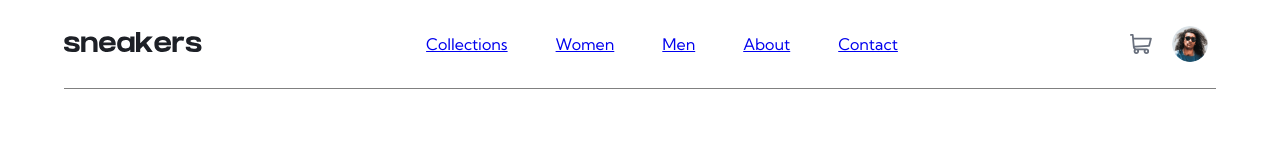
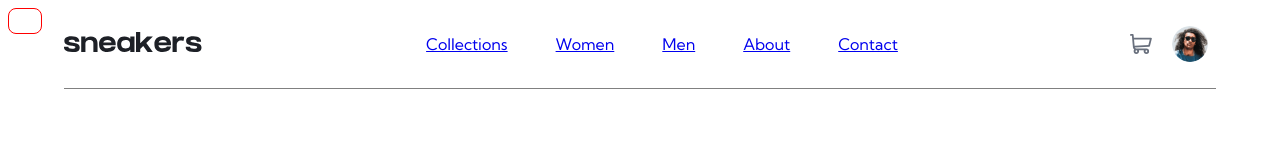
Before and after one commit to SanazBHMN/ecommerce-product-page, a React (Vite) app: page / in a window 1280 px wide. Both pictures are taken after a click on the button 1140 px from the left and 44 px from the top of the page. Shown: the top 160 px of the page. Built offline with nearby package versions, Linux system fonts and the light colour scheme.

Commit message:
Handle showing cart

```diff
--- a/package.json
+++ b/package.json
@@ -12,6 +12,7 @@
   "dependencies": {
     "@emotion/react": "^11.14.0",
     "@emotion/styled": "^11.14.0",
+    "@mui/base": "^5.0.0-beta.70",
     "@mui/material": "^7.0.2",
     "@reduxjs/toolkit": "^2.7.0",
     "react": "^19.0.0",
--- /dev/null
+++ b/src/components/Cart.tsx
@@ -0,0 +1,29 @@
+import { Unstable_Popup as BasePopup } from "@mui/base/Unstable_Popup";
+
+import { styled } from "@mui/system";
+
+const PopupBody = styled("div")(
+  ({ theme }) => `
+    width: max-content;
+    padding: 12px 16px;
+    margin: 8px;
+    border-radius: 8px;
+    border: 1px solid red;
+    z-index: 1;
+    `
+);
+
+interface CartProps {
+  id: string | undefined;
+  open: boolean | undefined;
+}
+
+function Cart({ id, open }: CartProps) {
+  return (
+    <BasePopup id={id} open={open}>
+      <PopupBody></PopupBody>
+    </BasePopup>
+  );
+}
+
+export default Cart;
--- a/src/components/CtaButton.tsx
+++ b/src/components/CtaButton.tsx
@@ -22,7 +22,7 @@ function CtaButton({ isDisabled }: CtaButtonProps) {
 
     const item: CartItem = {
       id: 1,
-      name: "SOME DUMMY PRODUCT NAME",
+      name: "Fall Limited Edition Sneakers",
       price: 123,
       quantity: quantity,
       totalCost: 125 * quantity,
--- a/src/components/Header.tsx
+++ b/src/components/Header.tsx
@@ -1,4 +1,5 @@
 import { useState } from "react";
+import { Link } from "react-router-dom";
 import { useSelector } from "react-redux";
 import { RootState } from "../store";
 // imports from MUI
@@ -9,6 +10,7 @@ import Stack from "@mui/material/Stack";
 import IconButton from "@mui/material/IconButton";
 import Badge from "@mui/material/Badge";
 import Avatar from "@mui/material/Avatar";
+import Cart from "./Cart";
 import { badgeClasses, styled } from "@mui/material";
 // import assets
 import logo from "../assets/images/logo.svg";
@@ -17,7 +19,6 @@ import cartIcon from "../assets/images/icon-cart.svg";
 import avatar from "../assets/images/image-avatar.png";
 import Navbar from "./Navbar";
 import NavDrawer from "./NavDrawer";
-import { Link } from "react-router-dom";
 
 const CartBadge = styled(Badge)`
   & .${badgeClasses.badge} {
@@ -34,14 +35,25 @@ const Header = () => {
   const theme = useTheme();
   const isMobile = useMediaQuery(theme.breakpoints.down("md"));
   const [open, setOpen] = useState<boolean>(false);
+  // const [isCartOpen, setIsCartOpen] = useState(false);
 
   const cartItems = useSelector((state: RootState) => state.cart.data);
 
   const totalItems = cartItems.reduce((sum, item) => sum + item.quantity, 0);
 
+  // handle drawer
   const handleCloseDrawer = () => setOpen(false);
 
   const handleOpenDrawer = () => setOpen(true);
+
+  const [anchor, setAnchor] = useState<null | HTMLElement>(null);
+
+  const cartopen = Boolean(anchor);
+  // handle cart
+  const popupId = cartopen ? "simple-popper" : undefined;
+  const handleCartClick = (event: React.MouseEvent<HTMLElement>) => {
+    setAnchor(anchor ? null : event.currentTarget);
+  };
 
   return (
     <Box
@@ -91,10 +103,11 @@ const Header = () => {
             alignItems: "center",
           }}
         >
-          <IconButton>
+          <IconButton onClick={handleCartClick}>
             <img src={cartIcon} />
             <CartBadge badgeContent={totalItems} color="primary" />
           </IconButton>
+          {cartopen && <Cart id={popupId} open={cartopen} />}
           <IconButton>
             <Avatar
               src={avatar}
```
Also changed, not shown: src/components/CartList.tsx (added, +11 -0 lines), 1 other file (tests, documents, lock files or other folders).
